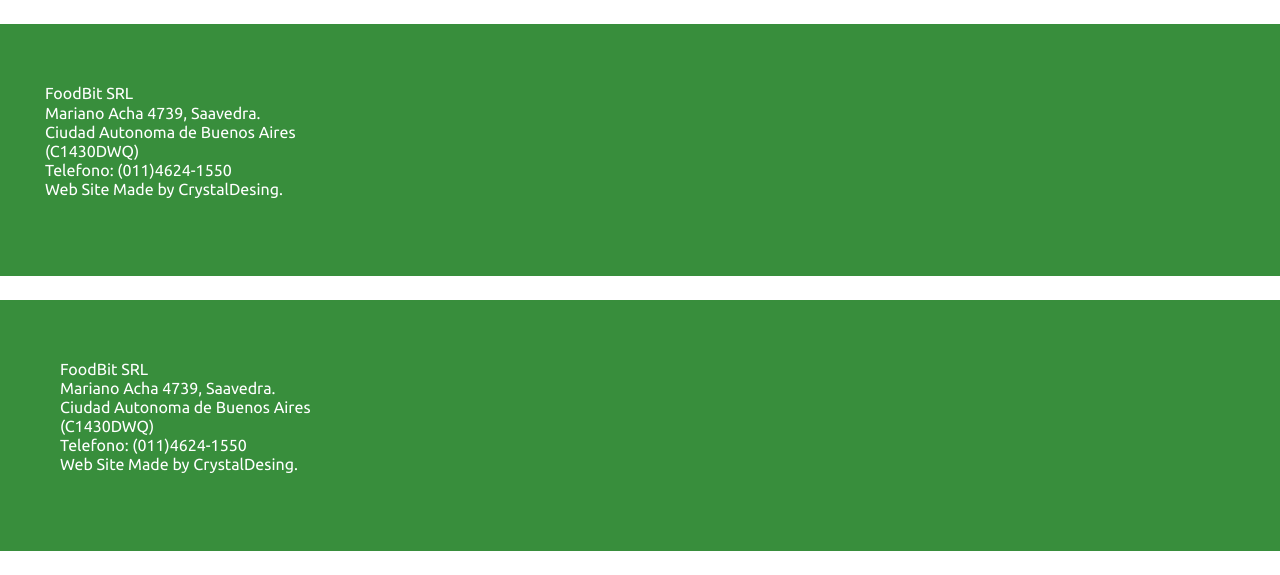
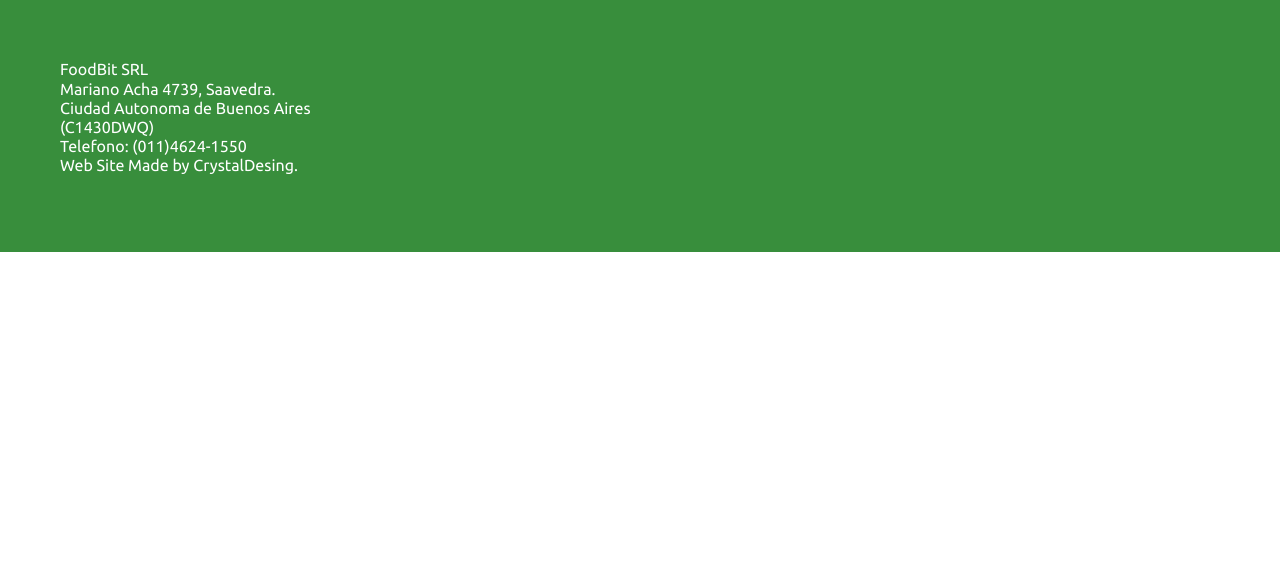
Before and after one commit to AyelenCrystal/Project-FoodBit, a plain HTML site: page index.html in a window 1280 px wide. Shown: the part 851-1426 px from the top of the page. After the commit the page ends 1103 px from the top, so only its background shows below. Drawn offline with Linux system fonts and the light colour scheme.

Commit message:
Final Version - Project FoodBit

```diff
--- a/index.html
+++ b/index.html
@@ -69,19 +69,6 @@
     </div>
   </section>
 
-<<<<<<< HEAD
-    <footer id="footer" class="row">
-        <div class="Empresa">
-            <h5><small><p> FoodBit SRL <br/>
-                    Mariano Acha 4739, Saavedra.<br/>
-                    Ciudad Autonoma de Buenos Aires (C1430DWQ)<br/>
-                    Telefono: (011)4624-1550<br/>
-                    Web Site Made by CrystalDesing.<br/>
-            </p></small></h5>
-        </div>
-    </footer>
-</body>
-=======
   <footer id="footer">
     <div class="Empresa">
       <h5><small><p> FoodBit SRL <br/>
@@ -94,5 +81,4 @@
   </footer>
 </body>
 
->>>>>>> 5499c1c38c94fce5d23866f6a2f3193d313d45f5
 </html>
```
